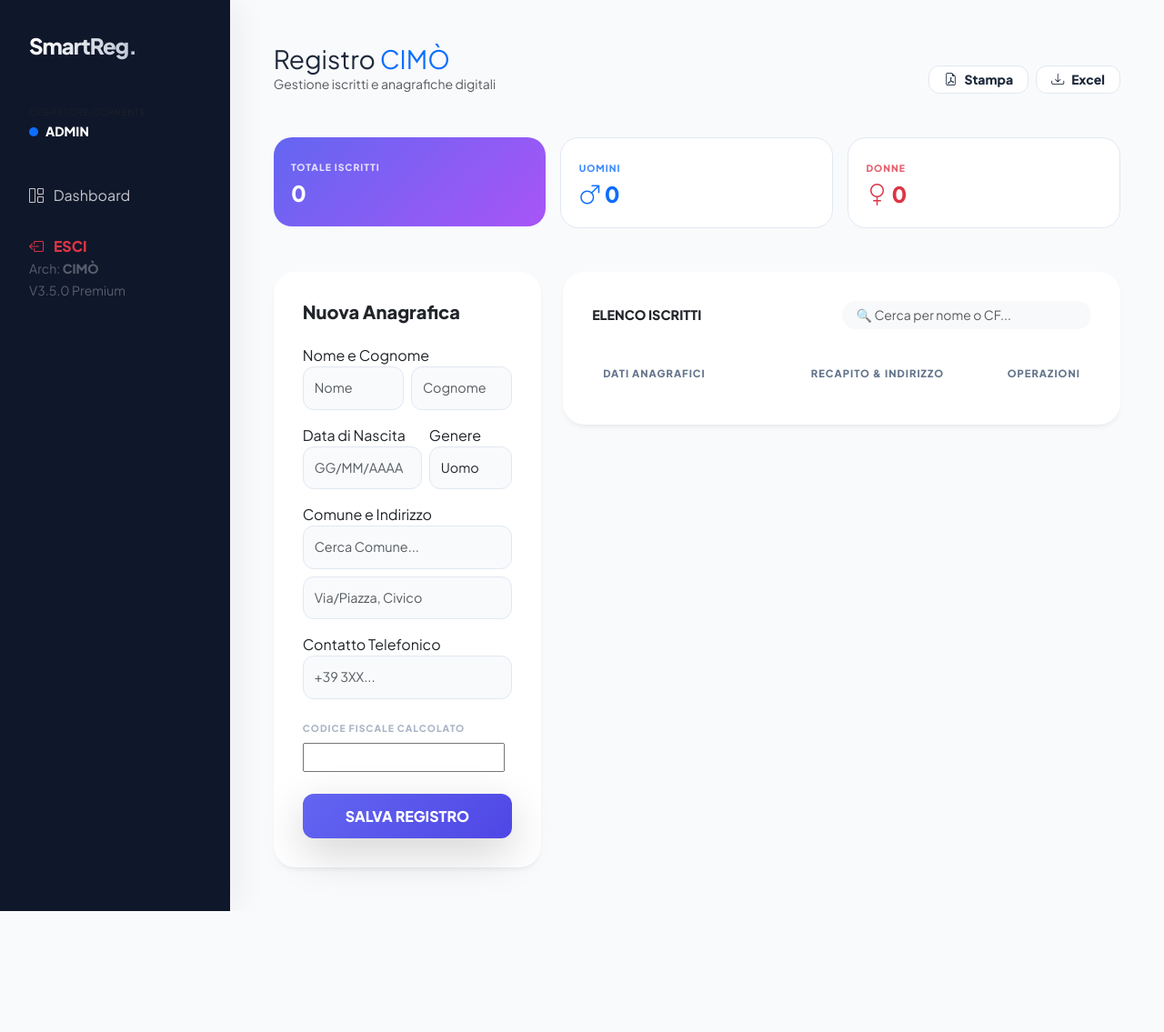
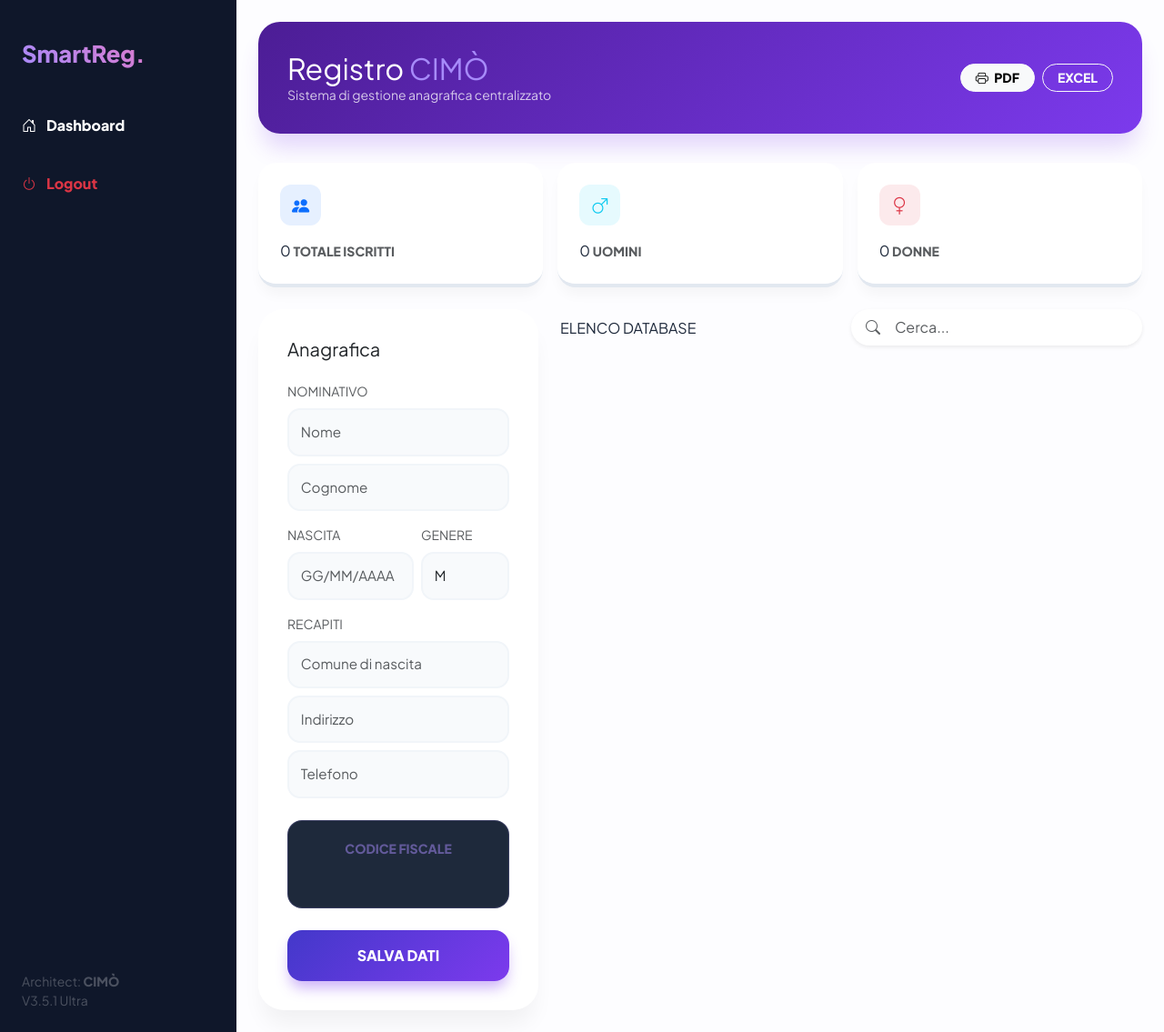
Before and after one commit to santocimo/mio-primo-devops, a PHP site: page /index.php in a window 1280 px wide. Shown: the whole page at 91% size. Before the commit the page ends 1002 px from the top, so only its background shows below. Run offline with PHP 8.4, Linux system fonts and the light colour scheme; the visitor is signed in with stand-in values (Sample User, id 1); data that the repository does not hold is empty; some libraries are stand-ins or nearby versions.

Commit message:
Fix PDF: aggiunta nuova grafica

```diff
--- a/index.php
+++ b/index.php
@@ -3,7 +3,7 @@ session_start();
 if(!isset($_SESSION['admin_logged'])) { header("Location: login.php"); exit; }
 $ruolo_reale = isset($_SESSION['user_role']) ? strtoupper($_SESSION['user_role']) : 'USER';
 $supervisore = "CIMÒ";
-$versione_software = "V3.5.0 Premium";
+$versione_software = "V3.5.1 Ultra";
 $host = 'database-santo'; $db = 'mio_database'; $user = 'root'; $pass = 'password_segreta';
 try {
     $pdo = new PDO("mysql:host=$host;dbname=$db;charset=utf8mb4", $user, $pass, [
@@ -40,105 +40,95 @@ try {
 <head>
     <meta charset="UTF-8">
     <meta name="viewport" content="width=device-width, initial-scale=1.0, maximum-scale=1.0, user-scalable=no">
-    <title>SmartReg Premium | <?php echo $supervisore; ?></title>
+    <title>SmartReg Ultra | <?php echo $supervisore; ?></title>
     <link rel="manifest" href="manifest.json">
     <meta name="apple-mobile-web-app-capable" content="yes">
-    <meta name="apple-mobile-web-app-status-bar-style" content="default">
     <link href="https://cdn.jsdelivr.net/npm/bootstrap@5.3.0/dist/css/bootstrap.min.css" rel="stylesheet">
     <link rel="stylesheet" href="https://cdn.jsdelivr.net/npm/bootstrap-icons@1.11.1/font/bootstrap-icons.css">
     <link rel="stylesheet" href="https://code.jquery.com/ui/1.13.2/themes/base/jquery-ui.css">
     <script src="https://cdn.jsdelivr.net/npm/sweetalert2@11"></script>
     <style>
         @import url('https://fonts.googleapis.com/css2?family=Plus+Jakarta+Sans:wght@300;400;600;800&display=swap');
-        :root { --accent: #6366f1; --accent-dark: #4f46e5; --sidebar: #0f172a; --bg: #f8fafc; }
+        :root { --viola-deep: #4338ca; --viola-bright: #7c3aed; --bg: #fdfdff; }
         body { background-color: var(--bg); font-family: 'Plus Jakarta Sans', sans-serif; color: #1e293b; }
 
-        /* Sidebar elegante */
-        .sidebar { background: var(--sidebar); min-height: 100vh; padding: 2rem; color: #fff; position: sticky; top: 0; box-shadow: 10px 0 30px rgba(0,0,0,0.05); }
-        .sidebar-brand { font-weight: 800; letter-spacing: -1px; font-size: 1.5rem; margin-bottom: 3rem; display: block; background: linear-gradient(to right, #fff, #94a3b8); -webkit-background-clip: text; -webkit-text-fill-color: transparent; }
+        .sidebar { background: #0f172a; min-height: 100vh; padding: 2.5rem 1.5rem; color: #fff; position: sticky; top: 0; }
+        .sidebar-brand { font-weight: 800; font-size: 1.6rem; background: linear-gradient(45deg, #a78bfa, #f472b6); -webkit-background-clip: text; -webkit-text-fill-color: transparent; margin-bottom: 3rem; display: block; }
 
-        /* Card Statistiche Ammalianti */
-        .stat-card { border: none; border-radius: 20px; padding: 1.2rem; transition: transform 0.3s; position: relative; overflow: hidden; }
-        .stat-card:hover { transform: translateY(-5px); }
-        .card-total { background: linear-gradient(135deg, #6366f1 0%, #a855f7 100%); color: white; }
-        .card-male { background: #fff; border: 1px solid #e2e8f0; }
-        .card-female { background: #fff; border: 1px solid #e2e8f0; }
-        .stat-val { font-size: 1.5rem; font-weight: 800; display: block; }
-        .stat-label { font-size: 0.65rem; text-transform: uppercase; font-weight: 700; opacity: 0.8; letter-spacing: 1px; }
+        /* Dashboard Header */
+        .glass-header { background: linear-gradient(135deg, #4c1d95 0%, #7c3aed 100%); border-radius: 24px; padding: 2rem; color: white; box-shadow: 0 20px 25px -5px rgba(124, 58, 237, 0.2); margin-bottom: 2rem; }
 
-        /* Pulsanti e Input */
-        .btn-premium { background: linear-gradient(135deg, var(--accent) 0%, var(--accent-dark) 100%); border: none; border-radius: 12px; font-weight: 700; padding: 0.8rem; box-shadow: 0 10px 15px -3px rgba(99, 102, 241, 0.3); transition: 0.3s; }
-        .btn-premium:hover { transform: scale(1.02); opacity: 0.9; }
-        .btn-pdf { background: #fff; border: 1px solid #e2e8f0; color: #1e293b; border-radius: 12px; font-weight: 700; transition: 0.3s; }
-        .btn-pdf:hover { background: #f1f5f9; }
+        /* Stat Cards con icone grandi */
+        .stat-card-white { background: #fff; border: none; border-radius: 20px; padding: 1.5rem; box-shadow: 0 10px 15px -3px rgba(0,0,0,0.04); border-bottom: 4px solid #e2e8f0; transition: 0.3s; }
+        .stat-card-white:hover { transform: translateY(-5px); border-bottom-color: var(--viola-bright); }
+        .icon-box { width: 45px; height: 45px; border-radius: 12px; display: flex; align-items: center; justify-content: center; font-size: 1.2rem; margin-bottom: 1rem; }
 
-        .main-card { background: #fff; border: none; border-radius: 24px; box-shadow: 0 4px 6px -1px rgba(0,0,0,0.05), 0 2px 4px -2px rgba(0,0,0,0.05); padding: 2rem; }
-        .input-custom { border: 1px solid #e2e8f0; border-radius: 12px; padding: 0.75rem; background: #f8fafc; font-size: 0.9rem; transition: 0.2s; }
-        .input-custom:focus { border-color: var(--accent); box-shadow: 0 0 0 4px rgba(99, 102, 241, 0.1); background: #fff; }
+        /* Form & Inputs */
+        .main-card { background: #fff; border: none; border-radius: 28px; box-shadow: 0 20px 25px -5px rgba(0,0,0,0.05); padding: 2rem; }
+        .input-custom { border: 2px solid #f1f5f9; border-radius: 14px; padding: 0.8rem; background: #f8fafc; font-size: 0.95rem; transition: all 0.2s ease; }
+        .input-custom:focus { border-color: var(--viola-bright); background: #fff; box-shadow: 0 0 0 4px rgba(124, 58, 237, 0.1); outline: none; }
 
-        /* Lista Iscritti */
-        .grid-header { font-weight: 700; color: #64748b; text-transform: uppercase; font-size: 0.7rem; letter-spacing: 1px; padding: 1rem 0; }
-        .grid-row { padding: 1.2rem 0; border-bottom: 1px solid #f1f5f9; transition: 0.2s; border-radius: 12px; margin-bottom: 5px; }
-        .grid-row:hover { background: #f1f5f9; }
+        /* Bottoni */
+        .btn-viola { background: linear-gradient(135deg, var(--viola-deep) 0%, var(--viola-bright) 100%); border: none; border-radius: 16px; font-weight: 800; padding: 1rem; color: white; transition: 0.3s; box-shadow: 0 10px 15px -3px rgba(124, 58, 237, 0.4); }
+        .btn-viola:hover { transform: translateY(-2px); box-shadow: 0 20px 25px -5px rgba(124, 58, 237, 0.5); color: white; }
 
-        .cf-badge { background: #eef2ff; color: #4338ca; font-family: 'Monaco', monospace; padding: 4px 8px; border-radius: 8px; font-size: 0.75rem; font-weight: 600; }
+        /* Lista Row Style */
+        .grid-row { background: #fff; border-left: 5px solid transparent; padding: 1.2rem; margin-bottom: 0.8rem; border-radius: 16px; transition: 0.2s; box-shadow: 0 4px 6px -1px rgba(0,0,0,0.02); }
+        .grid-row:hover { border-left-color: var(--viola-bright); background: #fdfdff; transform: scale(1.01); }
+        .cf-tag { background: #faf5ff; color: #7e22ce; font-family: 'Monaco', monospace; padding: 5px 12px; border-radius: 10px; font-size: 0.8rem; font-weight: 700; border: 1px solid #f3e8ff; }
 
-        @media (max-width: 991px) { .sidebar { display: none; } .main-card { padding: 1.2rem; } }
-        @media print { .sidebar, .btn-actions, #form-col, .search-box, .azioni-col { display: none !important; } .col-lg-8 { width: 100% !important; flex: 0 0 100% !important; } }
+        .cf-display-box { background: #1e293b; border-radius: 16px; padding: 20px; text-align: center; color: #a78bfa; margin: 1.5rem 0; border: 1px solid rgba(167, 139, 250, 0.2); }
+
+        @media (max-width: 991px) { .sidebar { display: none; } .glass-header { padding: 1.5rem; } }
     </style>
 </head>
 <body>
 <div class="container-fluid p-0 d-flex">
     <div class="sidebar" style="width: 260px;">
         <span class="sidebar-brand">SmartReg.</span>
-        <div class="mb-5">
-            <small class="text-muted d-block text-uppercase mb-1" style="font-size: 0.6rem; letter-spacing: 1px;">Operatore Corrente</small>
-            <div class="d-flex align-items-center">
-                <div class="bg-primary rounded-circle me-2" style="width:10px; height:10px;"></div>
-                <span class="fw-bold small text-white"><?php echo $ruolo_reale; ?></span>
+        <div class="nav flex-column gap-3">
+            <a href="index.php" class="nav-link text-white p-0 small fw-bold"><i class="bi bi-house-door me-2"></i> Dashboard</a>
+            <a href="?logout=1" class="nav-link text-danger p-0 small fw-bold mt-4"><i class="bi bi-power me-2"></i> Logout</a>
         </div>
-        </div>
-        <nav class="nav flex-column gap-2">
-            <a href="index.php" class="nav-link text-white opacity-75 small p-0"><i class="bi bi-grid-1x2 me-2"></i> Dashboard</a>
-            <a href="?logout=1" class="nav-link text-danger small p-0 mt-4 fw-bold"><i class="bi bi-box-arrow-left me-2"></i> ESCI</a>
-        </nav>
-        <div class="footer-sig" style="bottom: 30px; opacity: 0.3;">
-            <small>Arch: <strong><?php echo $supervisore; ?></strong></small><br>
-            <small><?php echo $versione_software; ?></small>
+        <div class="position-absolute bottom-0 mb-4 opacity-25 small">
+            Architect: <strong><?php echo $supervisore; ?></strong><br><?php echo $versione_software; ?>
         </div>
     </div>
 
-    <div class="flex-grow-1 p-3 p-md-5">
-        <div class="d-flex justify-content-between align-items-end mb-5 btn-actions">
+    <div class="flex-grow-1 p-3 p-md-4">
+        <div class="glass-header d-flex justify-content-between align-items-center">
             <div>
-                <h1 class="fw-800 h3 m-0">Registro <span class="text-primary">CIMÒ</span></h1>
-                <p class="text-muted small m-0">Gestione iscritti e anagrafiche digitali</p>
+                <h2 class="fw-800 m-0">Registro <span style="color: #a78bfa;"><?php echo $supervisore; ?></span></h2>
+                <p class="m-0 opacity-75 small">Sistema di gestione anagrafica centralizzato</p>
             </div>
             <div class="d-flex gap-2">
-                <button onclick="window.print()" class="btn btn-pdf btn-sm px-3"><i class="bi bi-file-earmark-pdf me-2"></i>Stampa</button>
+                <button onclick="window.print()" class="btn btn-light btn-sm rounded-pill px-3 fw-bold"><i class="bi bi-printer me-1"></i> PDF</button>
                 <?php if($ruolo_reale == 'ADMIN'): ?>
-                <a href="?export_excel=1" class="btn btn-pdf btn-sm px-3"><i class="bi bi-download me-2"></i>Excel</a>
+                <a href="?export_excel=1" class="btn btn-outline-light btn-sm rounded-pill px-3 fw-bold">EXCEL</a>
                 <?php endif; ?>
             </div>
         </div>
 
-        <div class="row g-3 mb-5 btn-actions">
+        <div class="row g-3 mb-4 btn-actions">
             <div class="col-4">
-                <div class="stat-card card-total">
-                    <span class="stat-label">Totale Iscritti</span>
+                <div class="stat-card-white">
+                    <div class="icon-box bg-primary bg-opacity-10 text-primary"><i class="bi bi-people-fill"></i></div>
                     <span class="stat-val"><?php echo $totale; ?></span>
+                    <span class="text-muted small fw-bold">TOTALE ISCRITTI</span>
                 </div>
             </div>
             <div class="col-4">
-                <div class="stat-card card-male">
-                    <span class="stat-label text-primary">Uomini</span>
-                    <span class="stat-val text-primary"><i class="bi bi-gender-male me-1"></i><?php echo $uomini; ?></span>
+                <div class="stat-card-white">
+                    <div class="icon-box bg-info bg-opacity-10 text-info"><i class="bi bi-gender-male"></i></div>
+                    <span class="stat-val"><?php echo $uomini; ?></span>
+                    <span class="text-muted small fw-bold">UOMINI</span>
                 </div>
             </div>
             <div class="col-4">
-                <div class="stat-card card-female">
-                    <span class="stat-label text-danger">Donne</span>
-                    <span class="stat-val text-danger"><i class="bi bi-gender-female me-1"></i><?php echo $donne; ?></span>
+                <div class="stat-card-white">
+                    <div class="icon-box bg-danger bg-opacity-10 text-danger"><i class="bi bi-gender-female"></i></div>
+                    <span class="stat-val"><?php echo $donne; ?></span>
+                    <span class="text-muted small fw-bold">DONNE</span>
                 </div>
             </div>
         </div>
@@ -146,68 +136,61 @@ try {
         <div class="row g-4">
             <div id="form-col" class="col-lg-4">
                 <div class="card main-card">
-                    <h5 id="formTitle" class="fw-bold mb-4">Nuova Anagrafica</h5>
+                    <h5 id="formTitle" class="fw-800 mb-4 text-indigo-900">Anagrafica</h5>
                     <form method="POST">
                         <input type="hidden" name="id_record" id="id_record">
                         <div class="mb-3">
-                            <label class="label-custom">Nome e Cognome</label>
-                            <div class="row g-2">
-                                <div class="col-6"><input type="text" name="nuovo_nome" id="nome" class="form-control input-custom" placeholder="Nome" required></div>
-                                <div class="col-6"><input type="text" name="nuovo_cognome" id="cognome" class="form-control input-custom" placeholder="Cognome" required></div>
-                            </div>
+                            <label class="small fw-800 text-muted mb-2 d-block">NOMINATIVO</label>
+                            <input type="text" name="nuovo_nome" id="nome" class="form-control input-custom mb-2" placeholder="Nome" required>
+                            <input type="text" name="nuovo_cognome" id="cognome" class="form-control input-custom" placeholder="Cognome" required>
                         </div>
                         <div class="row g-2 mb-3">
-                            <div class="col-7"><label class="label-custom">Data di Nascita</label><input type="text" id="datepicker" class="form-control input-custom" placeholder="GG/MM/AAAA" readonly required><input type="hidden" name="data_nascita_db" id="data_db"></div>
-                            <div class="col-5"><label class="label-custom">Genere</label><select name="sesso" id="sesso" class="form-select input-custom"><option value="M">Uomo</option><option value="F">Donna</option></select></div>
+                            <div class="col-7"><label class="small fw-800 text-muted mb-2 d-block">NASCITA</label><input type="text" id="datepicker" class="form-control input-custom" placeholder="GG/MM/AAAA" readonly required><input type="hidden" name="data_nascita_db" id="data_db"></div>
+                            <div class="col-5"><label class="small fw-800 text-muted mb-2 d-block">GENERE</label><select name="sesso" id="sesso" class="form-select input-custom"><option value="M">M</option><option value="F">F</option></select></div>
                         </div>
-                        <div class="mb-3"><label class="label-custom">Comune e Indirizzo</label>
-                            <input type="text" name="luogo_nascita" id="comune_input" class="form-control input-custom mb-2" placeholder="Cerca Comune...">
-                            <input type="text" name="indirizzo" id="indirizzo" class="form-control input-custom" placeholder="Via/Piazza, Civico">
+                        <div class="mb-3">
+                            <label class="small fw-800 text-muted mb-2 d-block">RECAPITI</label>
+                            <input type="text" name="luogo_nascita" id="comune_input" class="form-control input-custom mb-2" placeholder="Comune di nascita">
+                            <input type="text" name="indirizzo" id="indirizzo" class="form-control input-custom mb-2" placeholder="Indirizzo">
+                            <input type="text" name="recapito" id="recapito" class="form-control input-custom" placeholder="Telefono">
                         </div>
-                        <div class="mb-4"><label class="label-custom">Contatto Telefonico</label><input type="text" name="recapito" id="recapito" class="form-control input-custom" placeholder="+39 3XX..."></div>
-                        <div class="cf-box mb-4">
-                            <small class="stat-label d-block mb-2" style="color: #94a3b8">Codice Fiscale Calcolato</small>
-                            <input type="text" name="nuovo_cf" id="cf_output" class="cf-text" style="color: #6366f1; font-size: 1.1rem;" readonly>
+                        <div class="cf-display-box">
+                            <small class="d-block opacity-50 mb-1 fw-bold">CODICE FISCALE</small>
+                            <input type="text" name="nuovo_cf" id="cf_output" class="cf-text w-100 border-0 bg-transparent text-center fw-bold" readonly style="color: inherit; font-size: 1.2rem; letter-spacing: 2px;">
                         </div>
-                        <button type="submit" class="btn btn-premium w-100 text-white shadow-lg">SALVA REGISTRO</button>
+                        <button type="submit" class="btn btn-viola w-100">SALVA DATI</button>
                     </form>
                 </div>
             </div>
 
             <div class="col-lg-8">
-                <div class="card main-card">
-                    <div class="d-flex justify-content-between align-items-center mb-4 search-box">
-                        <h5 class="fw-bold m-0" style="font-size: 0.9rem;">ELENCO ISCRITTI</h5>
-                        <input type="text" id="liveSearch" class="form-control form-control-sm border-0 bg-light rounded-pill px-3 w-50" placeholder="🔍 Cerca per nome o CF...">
+                <div class="d-flex justify-content-between align-items-center mb-3">
+                    <h6 class="fw-800 m-0">ELENCO DATABASE</h6>
+                    <div class="position-relative w-50">
+                        <i class="bi bi-search position-absolute top-50 start-0 translate-middle-y ms-3 text-muted"></i>
+                        <input type="text" id="liveSearch" class="form-control border-0 shadow-sm rounded-pill ps-5 py-2 small" placeholder="Cerca...">
                     </div>
-                    <div class="container-fluid px-0">
-                        <div class="row grid-header mx-0 d-none d-md-flex">
-                            <div class="col-5">Dati Anagrafici</div>
-                            <div class="col-4">Recapito & Indirizzo</div>
-                            <div class="col-3 text-end">Operazioni</div>
                 </div>
                 <div id="grid-body">
                     <?php $st = $pdo->query("SELECT * FROM visitatori ORDER BY id DESC");
                     while($v = $st->fetch()) {
                         $v_json = json_encode($v, JSON_HEX_APOS | JSON_HEX_QUOT);
-                                $h = (isset($_GET['updated']) && $_GET['updated'] == $v['id']) ? 'highlight-new' : '';
-                                echo "<div class='row grid-row mx-0 align-items-center $h'>
-                                    <div class='col-7 col-md-5'>
-                                        <div class='fw-bold' style='font-size: 0.9rem;'>{$v['nome']} {$v['cognome']}</div>
-                                        <span class='cf-badge'>{$v['codice_fiscale']}</span>
+                        $h = (isset($_GET['updated']) && $_GET['updated'] == $v['id']) ? 'style="border-left-color: #10b981;"' : '';
+                        echo "<div class='grid-row d-flex justify-content-between align-items-center' $h>
+                            <div>
+                                <div class='fw-800' style='font-size: 1rem;'>{$v['nome']} {$v['cognome']}</div>
+                                <div class='mt-1'><span class='cf-tag'>{$v['codice_fiscale']}</span></div>
+                                <div class='text-muted small mt-2'><i class='bi bi-geo-alt me-1'></i>{$v['indirizzo']} - {$v['luogo_nascita']}</div>
                             </div>
-                                    <div class='col-md-4 d-none d-md-block'>
-                                        <div class='small fw-600'><i class='bi bi-phone me-1 text-muted'></i>{$v['recapito']}</div>
-                                        <div class='text-muted' style='font-size: 0.7rem;'>{$v['indirizzo']} - {$v['luogo_nascita']}</div>
+                            <div class='text-end'>
+                                <div class='fw-bold small mb-2'><i class='bi bi-phone me-1'></i>{$v['recapito']}</div>
+                                <div class='azioni-col'>
+                                    <button onclick='modificaRecord($v_json)' class='btn btn-sm btn-light rounded-pill px-3'><i class='bi bi-pencil-fill text-primary'></i></button>
+                                    <button onclick='confermaElimina({$v['id']}, \"{$v['nome']} {$v['cognome']}\")' class='btn btn-sm btn-light rounded-pill px-3'><i class='bi bi-trash3-fill text-danger'></i></button>
                                 </div>
-                                    <div class='col-5 col-md-3 text-end azioni-col'>
-                                        <button onclick='modificaRecord($v_json)' class='btn btn-sm p-2 text-primary bg-light border-0 rounded-circle me-1'><i class='bi bi-pencil-fill'></i></button>
-                                        <button onclick='confermaElimina({$v['id']}, \"{$v['nome']} {$v['cognome']}\")' class='btn btn-sm p-2 text-danger bg-light border-0 rounded-circle'><i class='bi bi-trash3-fill'></i></button>
                             </div>
                         </div>";
                     } ?>
-                        </div>
-                    </div>
                 </div>
             </div>
         </div>
@@ -243,10 +226,7 @@ $(function() {
     }
 
     $("#datepicker").datepicker({ dateFormat: "dd/mm/yy", changeMonth:true, changeYear:true, yearRange:"1920:2026", onSelect: generaCF });
-    $("#comune_input").autocomplete({
-        source: "cerca_comuni.php",
-        select: function(e, ui) { $(this).val(ui.item.value); belfiore = ui.item.codice; generaCF(); return false; }
-    });
+    $("#comune_input").autocomplete({ source: "cerca_comuni.php", select: function(e, ui) { $(this).val(ui.item.value); belfiore = ui.item.codice; generaCF(); return false; } });
 
     function getLetters(str, isName) {
         let s = str.toUpperCase().normalize("NFD").replace(/[\u0300-\u036f]/g, "").replace(/[^A-Z]/g, '');
@@ -256,18 +236,17 @@ $(function() {
     }
 
     window.confermaElimina = function(id, n) {
-        Swal.fire({ title: 'Rimuovere iscritto?', text: n, icon: 'warning', showCancelButton: true, confirmButtonColor: '#4f46e5', cancelButtonText: 'Annulla', confirmButtonText: 'Elimina Ora' }).then((res) => { if (res.isConfirmed) window.location.href = "?delete=" + id; });
+        Swal.fire({ title: 'Sicuro di eliminare?', text: n, icon: 'warning', showCancelButton: true, confirmButtonColor: '#7c3aed', confirmButtonText: 'Sì, elimina', cancelButtonText: 'No' }).then((res) => { if (res.isConfirmed) window.location.href = "?delete=" + id; });
     }
 
     window.modificaRecord = function(d) {
-        $("#formTitle").text("Modifica Record"); $("#id_record").val(d.id);
+        $("#formTitle").text("Modifica"); $("#id_record").val(d.id);
         $("#nome").val(d.nome); $("#cognome").val(d.cognome); $("#sesso").val(d.sesso);
         $("#comune_input").val(d.luogo_nascita); $("#indirizzo").val(d.indirizzo); $("#recapito").val(d.recapito);
         let dt = d.data_nascita.split('-'); $("#datepicker").val(dt[2]+'/'+dt[1]+'/'+dt[0]);
         $("#cf_output").val(d.codice_fiscale); $("#data_db").val(d.data_nascita);
         window.scrollTo({ top: 0, behavior: 'smooth' });
     }
-
     $("input, select").on("change keyup", generaCF);
 });
 </script>
```
Lines whose indentation alone changed are shown as unchanged.
